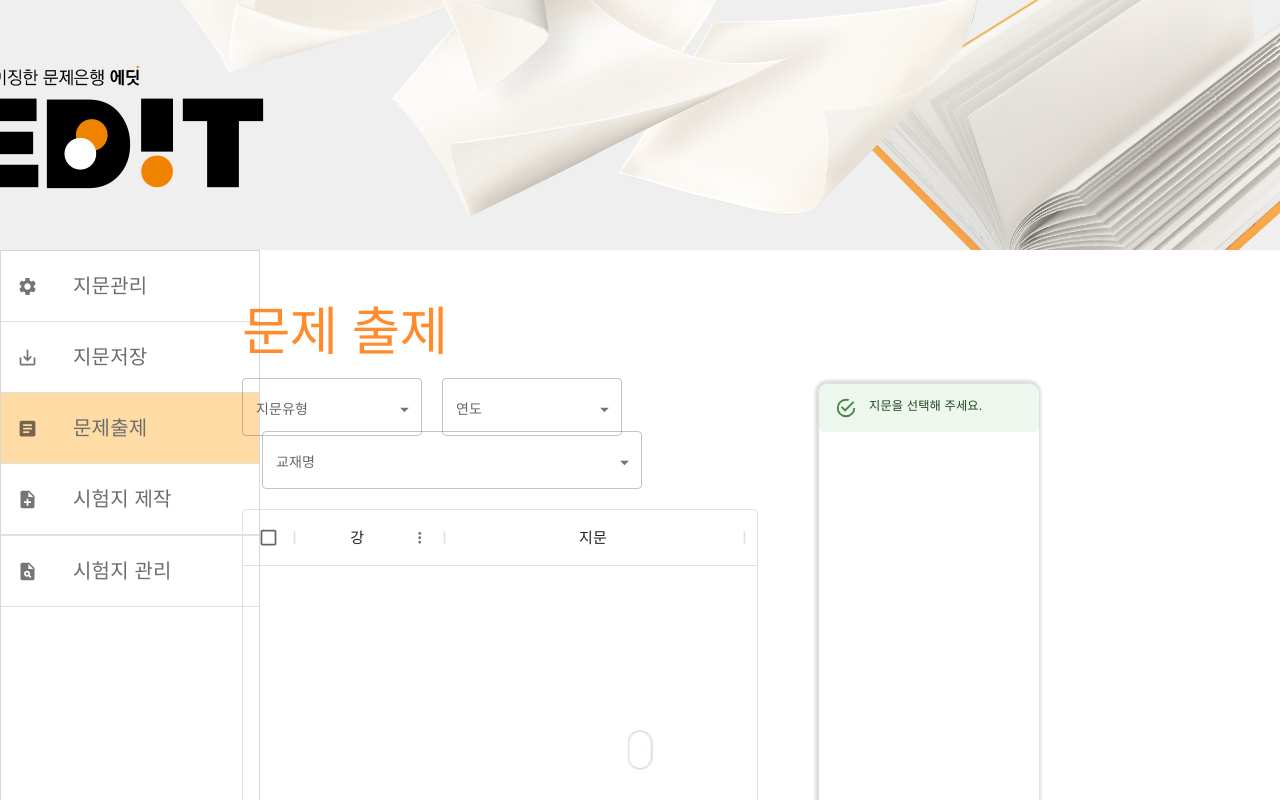
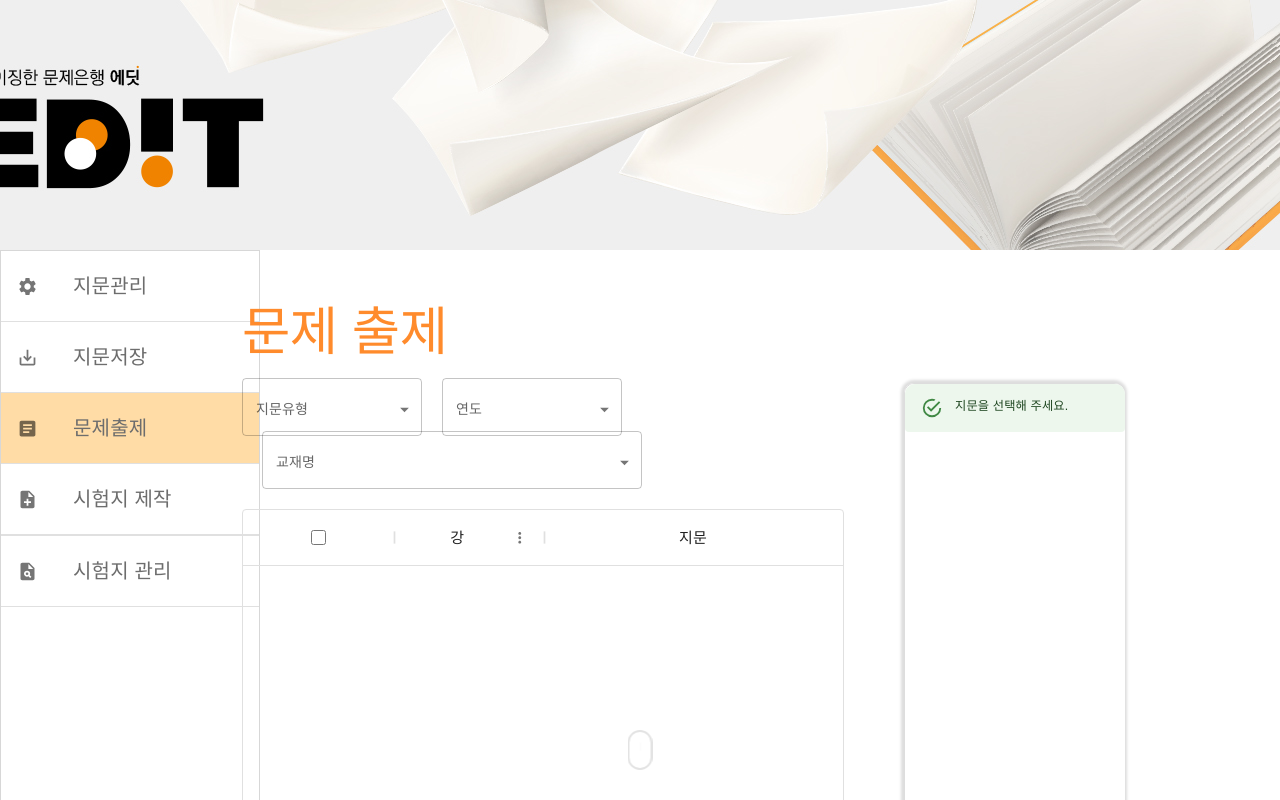
Before and after one commit to Blooming-Flower/blooming-flower-front, a React (Vite) app: page /question/questionCrt in a window 1280 px wide. Shown: the top 800 px of the page. Built offline with nearby package versions, Linux system fonts and the light colour scheme; a small style sheet from the web is missing; a web font is replaced by a local one.

Commit message:
[문제출제] bug fix 완료

```diff
--- a/src/assets/css/questionCreate/questionCrt.scss
+++ b/src/assets/css/questionCreate/questionCrt.scss
@@ -93,3 +93,8 @@
 .css-margin-left100 {
   margin-left: 60px;
 }
+
+.multi-checkbox{
+  width: 15px;
+  height: 15px;
+}
--- a/src/pages/menu/question/questionCreate/questionCrt.tsx
+++ b/src/pages/menu/question/questionCreate/questionCrt.tsx
@@ -11,11 +11,7 @@ import {
   SelectChangeEvent,
   Typography,
 } from "@mui/material";
-import {
-  GridColDef,
-  DataGrid,
-  GridRowSelectionModel,
-} from "@mui/x-data-grid";
+import { GridColDef, DataGrid, GridRowSelectionModel } from "@mui/x-data-grid";
 import { PASSAGETYPE, YEAR, URL } from "@common/const";
 import axios from "axios";
 
@@ -38,7 +34,6 @@ const QuestionCrt = (params: any) => {
   const [rowDataList, setRowDataList] = React.useState([] as any);
   // 전체 체크 했을 때 어떤 값들이 들어가 있었는지
   const [unitCheckAll, setUnitCheckAll] = React.useState([] as any);
-  const [multiCheckAllFlag, setMultiCheckAllFlag] = React.useState(true);
 
   const [any, forceUpdate] = useReducer((num) => num + 1, 0); // 컴포넌트 강제 랜더링을 위한 state
 
@@ -62,35 +57,24 @@ const QuestionCrt = (params: any) => {
     }
   };
 
-  const checkAll = (unitNum: GridRowSelectionModel) => {
-    console.log("multiCheckAllFlag:::", multiCheckAllFlag)
-    if (!multiCheckAllFlag) {
-      console.log("아무일도 안일어남 multiCheckAllFlag:::", multiCheckAllFlag);
-      setUnitCheckAll(unitNum);
-      setMultiCheckAllFlag(true)
-      return;
-    }
-    console.log("ttt", unitNum)
-    console.log("unitCheckAll::", unitCheckAll)
+  const checkAll = (unitNum: number[]) => {
+    console.log("ttt", unitNum);
+    console.log("unitCheckAll::", unitCheckAll);
+    console.log("checkAll- checked::", checked);
 
     let newChecked = [...checked];
     const newDataList = [...rowDataList];
 
-    // debugger;
-    // 체크 했을 때 (unitCheckAll.length < unitNum.length)
-    // if(unitCheckAll.length === unitNum.length){
-    //   console.log("아무일도 안일어남");
-    //   // return;
-    // }
     if (unitCheckAll.length < unitNum.length) {
       for (let i = 0; i < unitNum.length; i++) {
         // 새로 체크
-        let nodes = document.querySelectorAll(`input[type=checkbox][value="${unitNum[i]}"]`) as NodeListOf<HTMLInputElement>;
+        let nodes = document.querySelectorAll(
+          `input[type=checkbox][value="${unitNum[i]}"]`
+        ) as NodeListOf<HTMLInputElement>;
         for (let j = 0; j < nodes.length; j++) {
           let curNodeId = parseInt(nodes[j].id);
           let curIdx = newChecked.indexOf(curNodeId);
           if (curIdx === -1) {
-            // checkBoxInput?.click();
             newChecked.push(parseInt(nodes[j].id));
 
             let row = JSON.parse(nodes[j].dataset.passage as any);
@@ -110,7 +94,9 @@ const QuestionCrt = (params: any) => {
       for (let i = 0; i < unitCheckAll.length; i++) {
         if (unitNum.indexOf(unitCheckAll[i]) === -1) {
           // 체크 해제 됨
-          let nodes = document.querySelectorAll(`input[type=checkbox][value="${unitCheckAll[i]}"]`) as NodeListOf<HTMLInputElement>;
+          let nodes = document.querySelectorAll(
+            `input[type=checkbox][value="${unitCheckAll[i]}"]`
+          ) as NodeListOf<HTMLInputElement>;
           for (let j = 0; j < nodes.length; j++) {
             let curNodeId = parseInt(nodes[j].id);
             let curIdx = newChecked.indexOf(curNodeId);
@@ -122,27 +108,11 @@ const QuestionCrt = (params: any) => {
         }
       }
     }
-    console.log("newChecked::", newChecked)
+    console.log("newChecked::", newChecked);
     setUnitCheckAll(unitNum);
     setChecked(() => newChecked);
     setRowDataList(() => newDataList);
-  }
-
-
-  // 1 row multi check box
-  // const checkMultiOneRow = (rowId: number) => {
-  //   console.log("rowId", rowId);
-  //   let curIdx = multiChecked.indexOf(
-  //     searchPassage + searchYear + passageName + page + rowId
-  //   );
-  //   if (curIdx !== -1) {
-  //     // 체크 해제 해야함
-  //     deleteRow([rowId]);
-  //   } else {
-  //     // 체크 해야함
-  //     insertRow([rowId]);
-  //   }
-  // };
+  };
 
   // 페이지 변경 -> 강, 지문 번호 조회 api 다시 뿌려줌
   const changePage = async (page: number) => {
@@ -159,10 +129,9 @@ const QuestionCrt = (params: any) => {
         res.data.list[i].id = i;
       }
       console.log("checked:::", checked);
-      // console.log("multicheck::", multiChecked);
 
       setRowData(res.data.list);
-      setTotalPageSize(res.data.pageSize);
+      // setTotalPageSize(res.data.pageSize);
       setPage(page);
     } catch (error) {
       console.log(error);
@@ -239,20 +208,30 @@ const QuestionCrt = (params: any) => {
   };
 
   // 단일 버튼 해제/체크 시, 멀티 체크 박스 해제/체크
-  const checkMultiBox = (passageId: number, newChecked: number[], checkFlag: boolean) => {
-    // debugger;
+  const checkMultiBox = (
+    passageId: number,
+    newChecked: number[],
+    checkFlag: boolean
+  ) => {
     console.log("passageId", passageId);
     console.log("new checked::", newChecked);
-    console.log("체쿠 여부::", checkFlag)
+    console.log("체쿠 여부::", checkFlag);
     console.log("unitCheckAll:::", unitCheckAll);
 
-    let target = document.getElementById(passageId.toString()) as HTMLInputElement;
+    let target = document.getElementById(
+      passageId.toString()
+    ) as HTMLInputElement;
     if (!target) return; // 다른 페이지에서 remove했을 경우
 
     let rowId = parseInt(target.value);
-    console.log("rowId:::", rowId)
-    const multiNodes = document.querySelectorAll(`input[type=checkbox][aria-label]`) as NodeListOf<HTMLInputElement>;
-    const nodes = document.querySelectorAll(`input[type=checkbox][value="${rowId}"]`) as NodeListOf<HTMLInputElement>;
+    console.log("rowId:::", rowId);
+    const multiNodes = document.querySelectorAll(
+      `input[type=checkbox][data-type=multi]`
+    ) as NodeListOf<HTMLInputElement>;
+
+    const nodes = document.querySelectorAll(
+      `input[type=checkbox][value="${rowId}"]`
+    ) as NodeListOf<HTMLInputElement>;
 
     if (checkFlag) {
       let flag = true;
@@ -265,23 +244,23 @@ const QuestionCrt = (params: any) => {
 
       if (flag) {
         // multi checkbox 체크
-        if (!multiNodes[rowId + 1].checked) {
-          multiNodes[rowId + 1].click();
+        if (!multiNodes[rowId].checked) {
+          multiNodes[rowId].checked=true;
         }
       }
     } else {
       // 멀티 체크박스 해제
-      if (multiNodes[rowId + 1].checked) {
+      if (multiNodes[rowId].checked) {
         let newRowDataList = [...rowDataList];
-        multiNodes[rowId + 1].click();
+        multiNodes[rowId].checked=false;
 
         setChecked(newChecked);
         setRowDataList(newRowDataList);
       }
     }
 
+    masterNodeStateCheck();
   };
-
 
   const handleCheckBox = (event: ChangeEvent<HTMLInputElement>) => {
     // debugger;
@@ -309,7 +288,6 @@ const QuestionCrt = (params: any) => {
         });
         return rowDataList;
       });
-
     } else {
       console.log("슬라이스::", row.passageId);
       checkFlag = false;
@@ -317,8 +295,8 @@ const QuestionCrt = (params: any) => {
       newChecked.splice(currentIndex, 1);
       checked.splice(currentIndex, 1);
       setChecked((checked: any) => {
-        return checked
-      })
+        return checked;
+      });
 
       rowDataList.splice(currentIndex, 1);
       setRowDataList((rowDataList: any) => {
@@ -347,13 +325,94 @@ const QuestionCrt = (params: any) => {
     forceUpdate(); // 컴포넌트 재 랜더링
   };
 
-  function checkT(id: any) {
-    // console.log("체크드체크:::", checked);
-    return checked.indexOf(id) !== -1
+  // row multi check event
+  function multiCheckboxClick() {
+    checkAll(masterNodeStateCheck());
+  }
+
+
+  function masterNodeStateCheck(){
+    const masterNode = document.querySelector(
+      `input[type=checkbox][data-type=all]`
+    ) as HTMLInputElement;
+
+    const multiNodes = document.querySelectorAll(
+      `input[type=checkbox][data-type=multi]`
+    ) as NodeListOf<HTMLInputElement>;
+
+    let param = [];
+
+    for (let i = 0; i < multiNodes.length; i++) {
+      if (multiNodes[i].checked) {
+        let rowId = multiNodes[i].dataset.rowid as string;
+        param.push(parseInt(rowId));
+      }
+    }
+
+    if (param.length === multiNodes.length) {
+      masterNode.checked = true;
+    } else {
+      masterNode.checked = false;
+    }
+
+    return param;
+  }
+
+  // master multi check event
+  function masterMultiCheck(event: any) {
+    const multiNodes = document.querySelectorAll(
+      `input[type=checkbox][data-type=multi]`
+    ) as NodeListOf<HTMLInputElement>;
+
+    if (!event.target.checked) {
+      checkAll([]);
+      for (let i = 0; i < multiNodes.length; i++) {
+        multiNodes[i].checked = false;
+      }
+    } else {
+      let param = [];
+
+      for (let i = 0; i < multiNodes.length; i++) {
+        let rowId = multiNodes[i].dataset.rowid as string;
+        param.push(parseInt(rowId));
+        multiNodes[i].checked = true;
+      }
+
+      checkAll(param);
+    }
   }
 
   // selectbox 선택시 출력되는 그리드
   const columns: GridColDef[] = [
+    {
+      field: "multiCheck",
+      // headerName: "",
+      renderHeader: () => (
+        <input
+          className="multi-checkbox"
+          type="checkbox"
+          data-type={"all"}
+          onClick={(event) => masterMultiCheck(event)}
+        />
+      ),
+      width: 150,
+      editable: false,
+      align: "center",
+      sortable: false,
+      headerAlign: "center",
+      type: "actions",
+      getActions: (params: any) => [
+        <>
+          <input
+            className="multi-checkbox"
+            type="checkbox"
+            data-type={"multi"}
+            data-rowid={params.id}
+            onClick={multiCheckboxClick}
+          />
+        </>,
+      ],
+    },
     {
       field: "passageUnit",
       headerName: "강",
@@ -362,7 +421,7 @@ const QuestionCrt = (params: any) => {
       editable: false,
       align: "center",
       sortable: false,
-      headerAlign: "center"
+      headerAlign: "center",
     },
     {
       field: "passageInfo",
@@ -379,12 +438,13 @@ const QuestionCrt = (params: any) => {
                 <Checkbox
                   id={row.passageId.toString()}
                   value={params.id}
-                  inputProps={{
-                    'data-passage': `${JSON.stringify(row)}`,
-                  } as any}
+                  inputProps={
+                    {
+                      "data-passage": `${JSON.stringify(row)}`,
+                    } as any
+                  }
                   onChange={(event) => handleCheckBox(event)}
-                  // checked={checked.indexOf(row.passageId) !== -1} // 다른 화면 갓다와도 체크되게 함
-                  checked={checkT(row.passageId)} // 다른 화면 갓다와도 체크되게 함
+                  checked={checked.indexOf(row.passageId) !== -1} // 다른 화면 갓다와도 체크되게 함
                 />
                 {row.passageNumber}
               </div>
@@ -461,12 +521,13 @@ const QuestionCrt = (params: any) => {
               <DataGrid
                 rows={rowData}
                 columns={columns}
-                checkboxSelection
-                onRowSelectionModelChange={(newRowSelectionModel) => checkAll(newRowSelectionModel)}
                 hideFooter={true}
                 hideFooterPagination={true}
-
-                sx={rowData.length > 0 ? { fontWeight: "500", fontSize: "15px", height: '100%' } : { fontWeight: "500", fontSize: "15px", height: '400px' }}
+                sx={
+                  rowData.length > 0
+                    ? { fontWeight: "500", fontSize: "15px", height: "100%" }
+                    : { fontWeight: "500", fontSize: "15px", height: "400px" }
+                }
               />
             </Box>
             <Pagination
```
